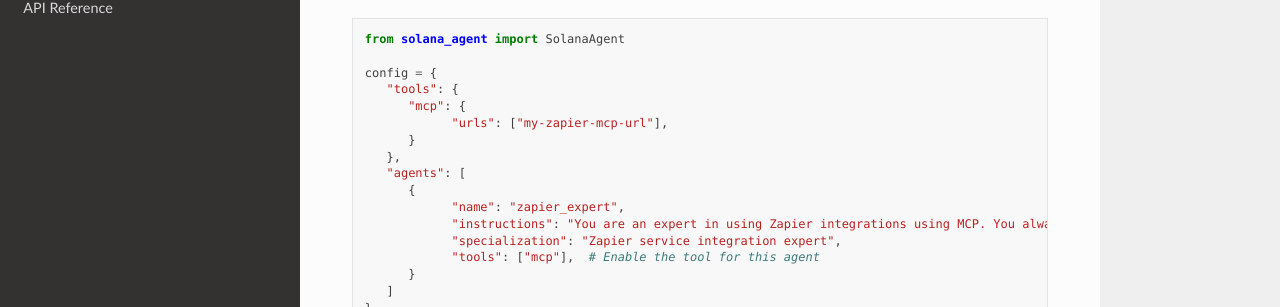
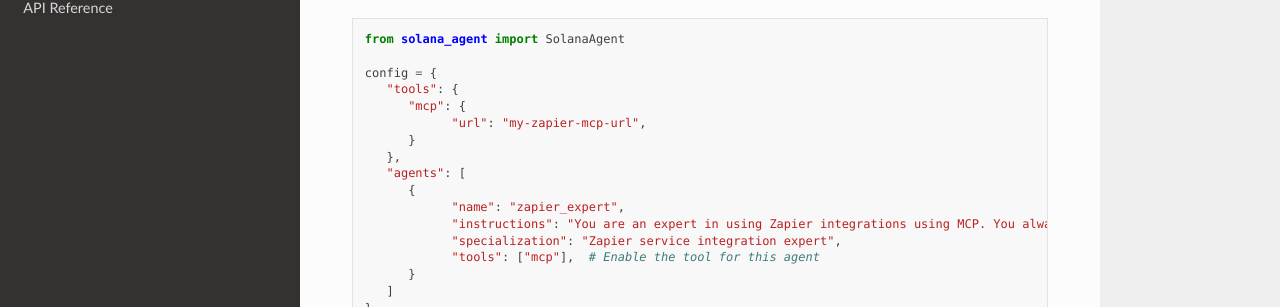
Before and after one commit to truemagic-coder/solana-agent, a Sphinx documentation site: the page built from docs/index.rst, in a window 1280 px wide and 900 px high, scrolled down 11400 px. Shown: the part 144-451 px from the top of the window. Built offline with Sphinx 7.4.7 and the Read the Docs theme 3.1.0, drawn with Linux system fonts in a browser that asks for light colours.

```diff
--- a/docs/index.rst
+++ b/docs/index.rst
@@ -675,7 +675,7 @@ Other MCP servers may work but are not supported.
    config = {
       "tools": {
          "mcp": {
-               "urls": ["my-zapier-mcp-url"],
+               "url": "my-zapier-mcp-url",
          }
       },
       "agents": [
```
Also changed, not shown: README.md (+1 -1 lines).
